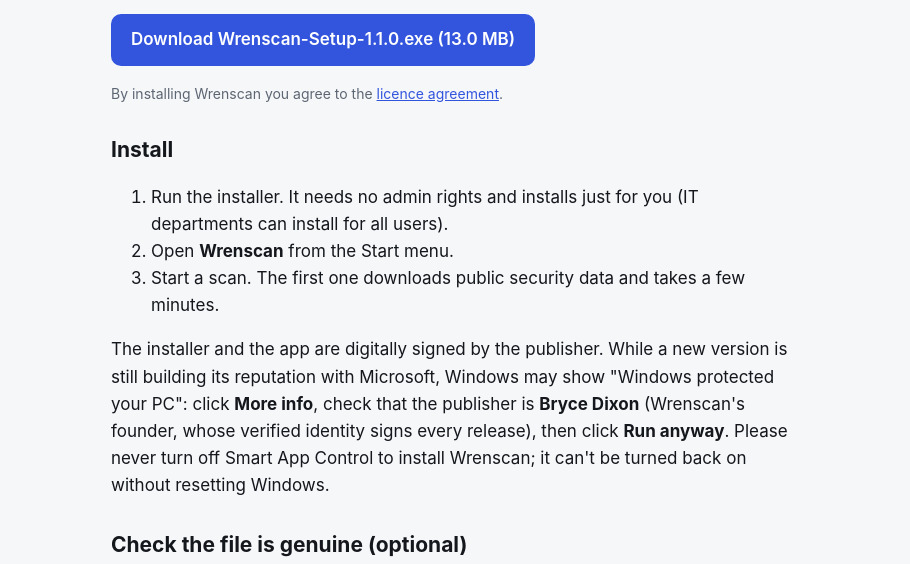
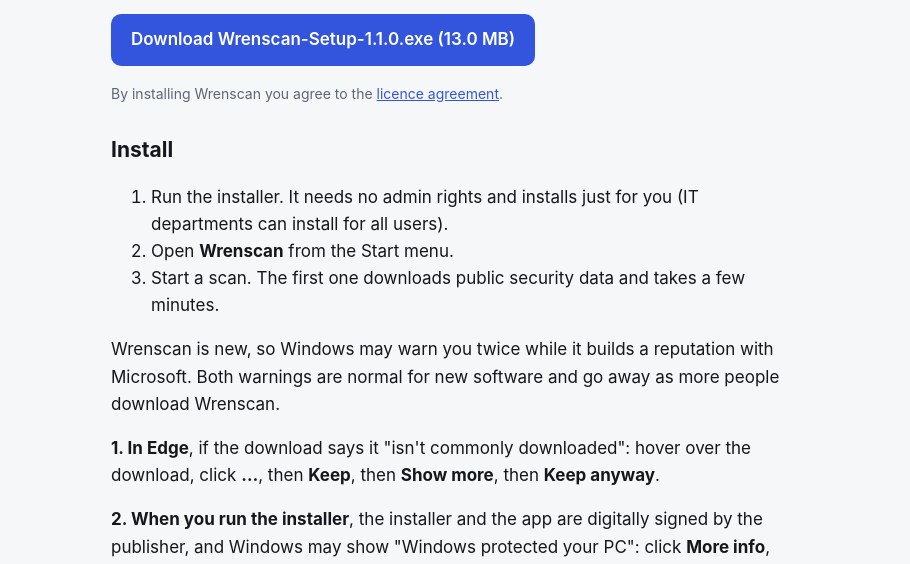
Before and after one commit to bcdixon23-spec/wrenscan-updates, a plain HTML site: page download.html in a window 1280 px wide. Shown: the part 202-766 px from the top of the page, without its empty margins (185-1095 px from the left). Drawn offline with Linux system fonts and the light colour scheme.

Commit message:
Download page: explain Edge's 'isn't commonly downloaded' warning; privacy lists DNS lookups
Co-Authored-By: Claude Opus 5.5 <noreply@anthropic.com>

```diff
--- a/download.html
+++ b/download.html
@@ -29,8 +29,11 @@
   <li>Open <b>Wrenscan</b> from the Start menu.</li>
   <li>Start a scan. The first one downloads public security data and takes a few minutes.</li>
 </ol>
-<p>The installer and the app are digitally signed by the publisher. While a new version is still building its
-  reputation with Microsoft, Windows may show "Windows protected your PC": click <b>More info</b>, check that the publisher
+<p>Wrenscan is new, so Windows may warn you twice while it builds a reputation with Microsoft. Both warnings are
+  normal for new software and go away as more people download Wrenscan.</p>
+<p><b>1. In Edge</b>, if the download says it "isn't commonly downloaded": hover over the download, click
+  <b>&hellip;</b>, then <b>Keep</b>, then <b>Show more</b>, then <b>Keep anyway</b>.</p>
+<p><b>2. When you run the installer</b>, the installer and the app are digitally signed by the publisher, and Windows may show "Windows protected your PC": click <b>More info</b>, check that the publisher
   is <b>Bryce Dixon</b> (Wrenscan's founder, whose verified identity signs every release), then click <b>Run anyway</b>. Please never turn off Smart App Control to install
   Wrenscan; it can't be turned back on without resetting Windows.</p>
 
```
Also changed, not shown: privacy.html (+1 -1 lines).
